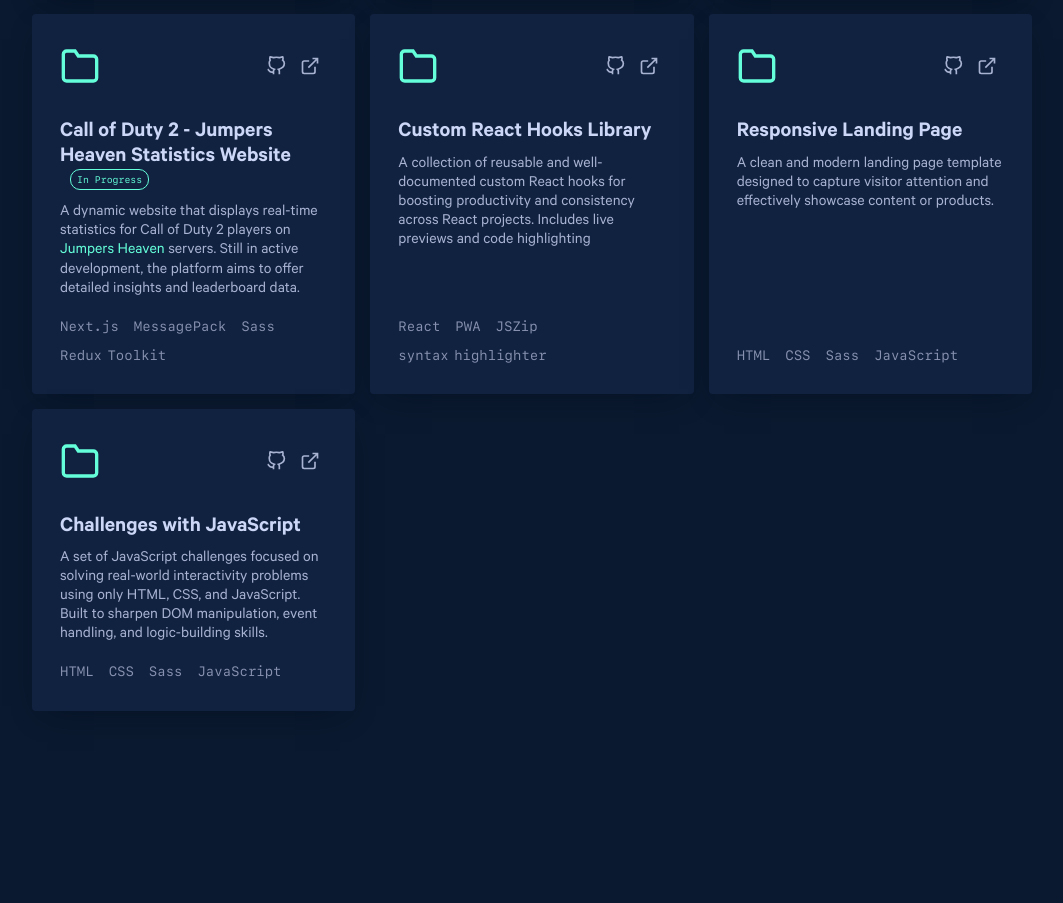
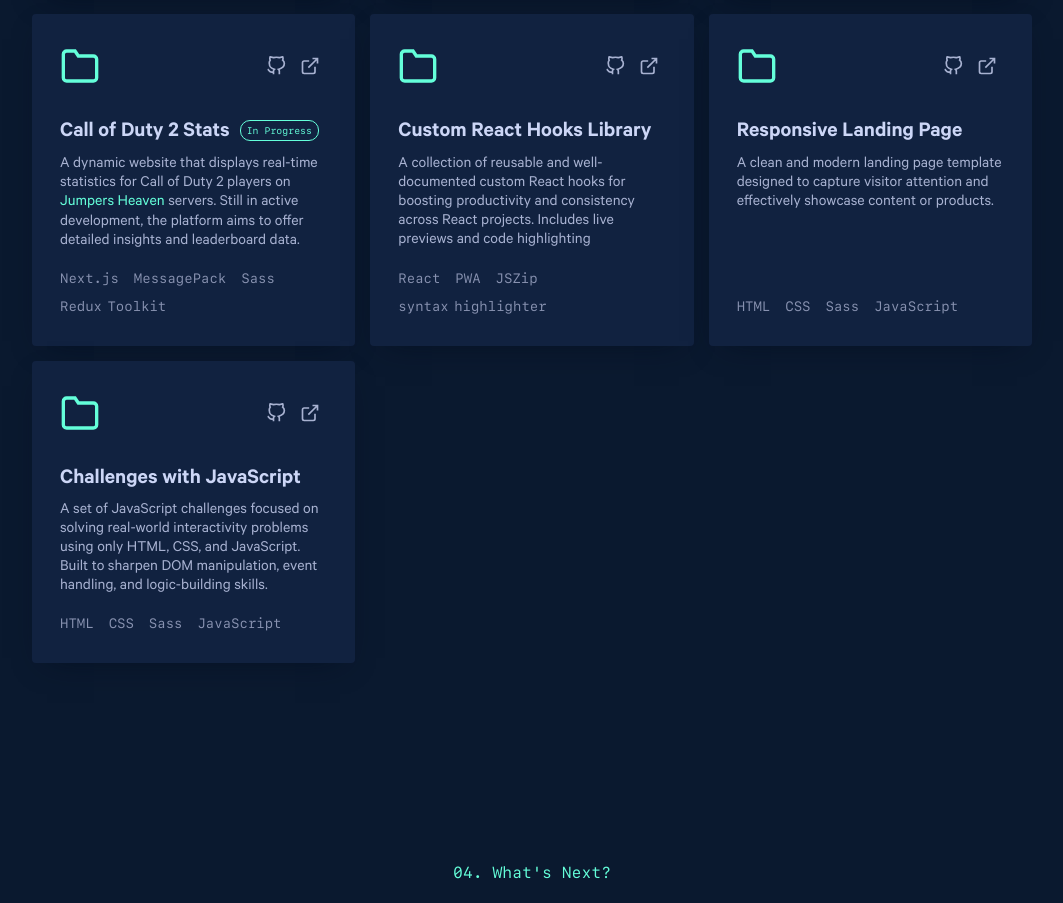
Before and after one commit to Moamal-2000/moamal-alaa, a Next.js app: page / in a window 1280 px wide. Shown: the part 3582-4485 px from the top of the page, without its empty margins (108-1171 px from the left). Built offline with nearby package versions, Linux system fonts and the light colour scheme; no server answers.

Commit message:
chore(otherProjects): shorten 'Call of Duty 2 - Jumpers Heaven Statistics Website' project title to 'Call of Duty 2 Stats'

```diff
--- a/src/data/otherProjects.jsx
+++ b/src/data/otherProjects.jsx
@@ -32,7 +32,7 @@ export const OTHER_PROJECTS_DATA = [
     id: 4,
   },
   {
-    title: "Call of Duty 2 - Jumpers Heaven Statistics Website",
+    title: "Call of Duty 2 Stats",
     description: (
       <>
         A dynamic website that displays real-time statistics for Call of Duty 2
```
